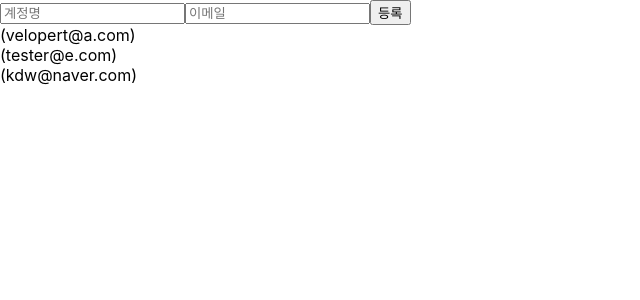
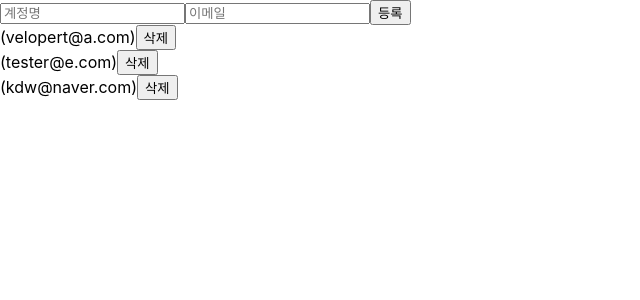
Before and after one commit to dwkim-97/velopert-react-redux, a React (Create React App) app: page / in a window 1280 px wide. Shown: the top 300 px of the page, without its empty margins (0-640 px from the left). Built offline with nearby package versions, Linux system fonts and the light colour scheme.

Commit message:
1-14 배열에 항목 제거하기

```diff
--- a/src/App.js
+++ b/src/App.js
@@ -53,10 +53,14 @@
     nextId.current += 1;
   }
 
+  const onRemove = id => {
+    setUsers(users.filter(user => user.id !== id))
+  }
+
   return (
     <>
       <CreateUser username={username} email={email} onChange={onChange} onCreate={onCreate} />
-      <UserList users={users} />
+      <UserList users={users} onRemove={onRemove} />
     </>
 
   );
--- a/src/UserList.js
+++ b/src/UserList.js
@@ -1,18 +1,19 @@
 import React from "react";
 
-function User({ user }) {
+function User({ user, onRemove }) {
     return (
         <div>
             <b>{user.name}</b> <sapn>({user.email})</sapn>
+            <button onClick={() => onRemove(user.id)}>삭제</button>
         </div>
     )
 }
 
-function UserList({ users }) {
+function UserList({ users, onRemove }) {
     return (
         <div>
             {
-                users.map(user => <User user={user} key={user.id} />)
+                users.map(user => <User user={user} key={user.id} onRemove={onRemove} />)
             }
         </div>
     )
```
